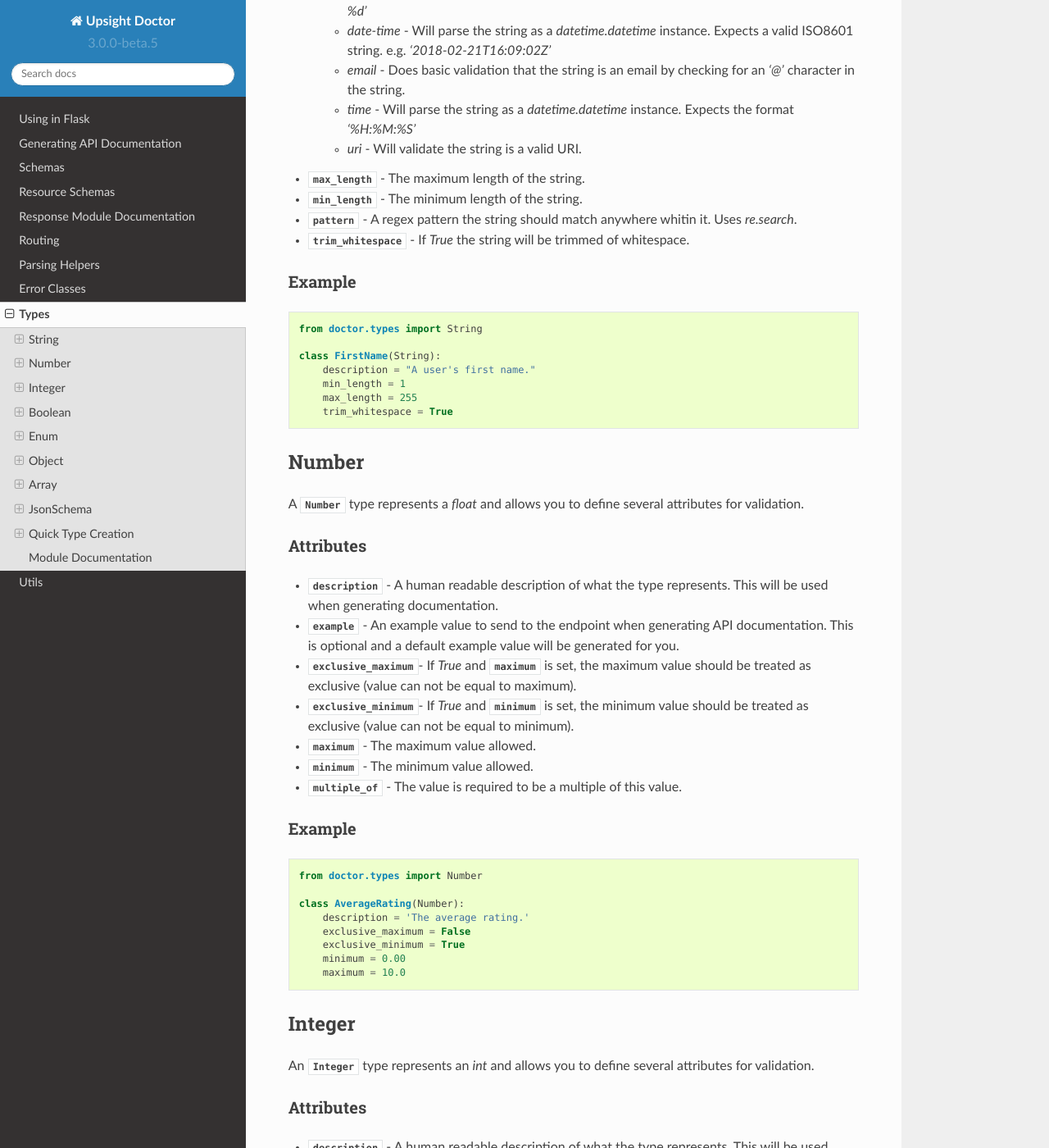
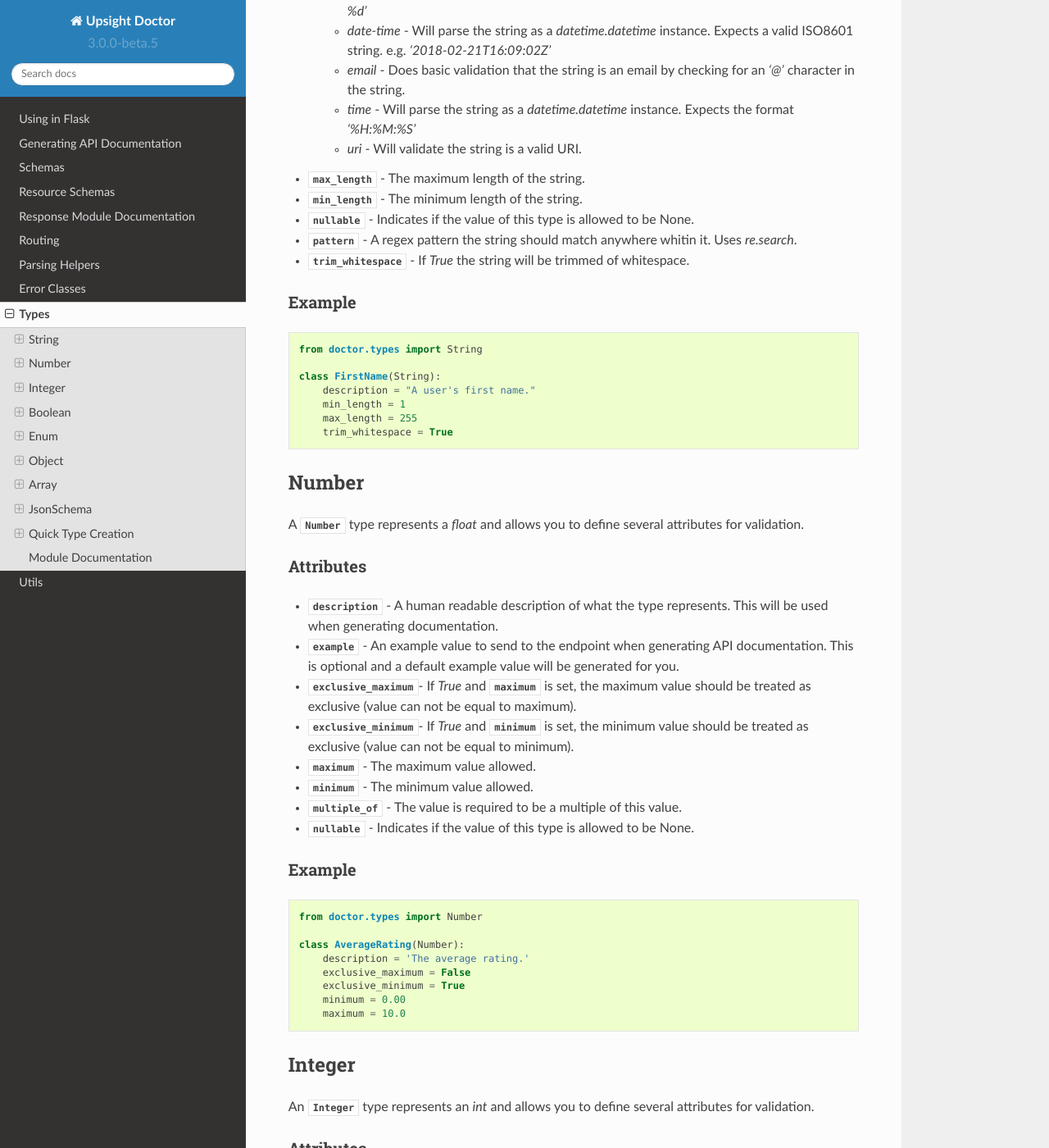
Before and after one commit to upsight/doctor, a Sphinx documentation site: the page built from docs/types.rst, in a window 1280 px wide and 1400 px high, scrolled down 592 px. Shown: the whole window at 82% size. Built offline with Sphinx 7.4.7 and the Read the Docs theme 2.0.0, drawn with Linux system fonts in a browser that asks for light colours; the version number is read from the project's files by our own code; some of the changed text lies outside the part shown.

Commit message:
Updating documentation

```diff
--- a/docs/types.rst
+++ b/docs/types.rst
@@ -39,6 +39,8 @@ Attributes
 
 * :attr:`~doctor.types.String.max_length` - The maximum length of the string.
 * :attr:`~doctor.types.String.min_length` - The minimum length of the string.
+* :attr:`~doctor.types.SuperType.nullable` - Indicates if the value of this type
+  is allowed to be None.
 * :attr:`~doctor.types.String.pattern` - A regex pattern the string should
   match anywhere whitin it.  Uses `re.search`.
 * :attr:`~doctor.types.String.trim_whitespace` - If `True` the string will be
@@ -81,6 +83,8 @@ Attributes
 * :attr:`~doctor.types._NumericType.minimum` - The minimum value allowed.
 * :attr:`~doctor.types._NumericType.multiple_of` - The value is required to be
   a multiple of this value.
+* :attr:`~doctor.types.SuperType.nullable` - Indicates if the value of this type
+  is allowed to be None.
 
 Example
 #######
@@ -120,6 +124,8 @@ Attributes
 * :attr:`~doctor.types._NumericType.minimum` - The minimum value allowed.
 * :attr:`~doctor.types._NumericType.multiple_of` - The value is required to be
   a multiple of this value.
+* :attr:`~doctor.types.SuperType.nullable` - Indicates if the value of this type
+  is allowed to be None.
 
 Example
 #######
@@ -157,6 +163,8 @@ Attributes
 * :attr:`~doctor.types.SuperType.example` - An example value to send to the
   endpoint when generating API documentation.  This is optional and a default
   example value will be generated for you.
+* :attr:`~doctor.types.SuperType.nullable` - Indicates if the value of this type
+  is allowed to be None.
 
 Example
 #######
@@ -183,6 +191,8 @@ Attributes
 * :attr:`~doctor.types.SuperType.example` - An example value to send to the
   endpoint when generating API documentation.  This is optional and a default
   example value will be generated for you.
+* :attr:`~doctor.types.SuperType.nullable` - Indicates if the value of this type
+  is allowed to be None.
 
 Example
 #######
@@ -213,6 +223,8 @@ Attributes
 * :attr:`~doctor.types.SuperType.example` - An example value to send to the
   endpoint when generating API documentation.  This is optional and a default
   example value will be generated for you.
+* :attr:`~doctor.types.SuperType.nullable` - Indicates if the value of this type
+  is allowed to be None.
 * :attr:`~doctor.types.Object.properties` - A dict containing a mapping of
   property name to expected type.
 * :attr:`~doctor.types.Object.required` - A list of required properties.
@@ -257,6 +269,8 @@ Attributes
   in the list.
 * :attr:`~doctor.types.Array.max_items` - The maximum number of items allowed
   in the list.
+* :attr:`~doctor.types.SuperType.nullable` - Indicates if the value of this type
+  is allowed to be None.
 * :attr:`~doctor.types.Array.unique_items` - If `True`, items in the array
   should be unique from one another.
 
@@ -400,13 +414,16 @@ Examples
                 if not value.lower().startswith('foo'):
                     raise TypeSystemError('Must start with foo', cls=cls)
 
-    MyFooString = new_type(FooString, 'My foo string')
+    MyFooString = new_type(FooString)
 
     # Create a new number type
     ProductRating = number('Product rating', maximum=10, minimum=1)
 
     # Create a new string type
     FirstName = string('First name', min_length=2, max_length=255)
+
+    # Create a new type based on FirstName, but is allowed to be None
+    NullableFirstName = new_type(FirstName, nullable=True)
 
 .. _types-module-documentation:
 
```
